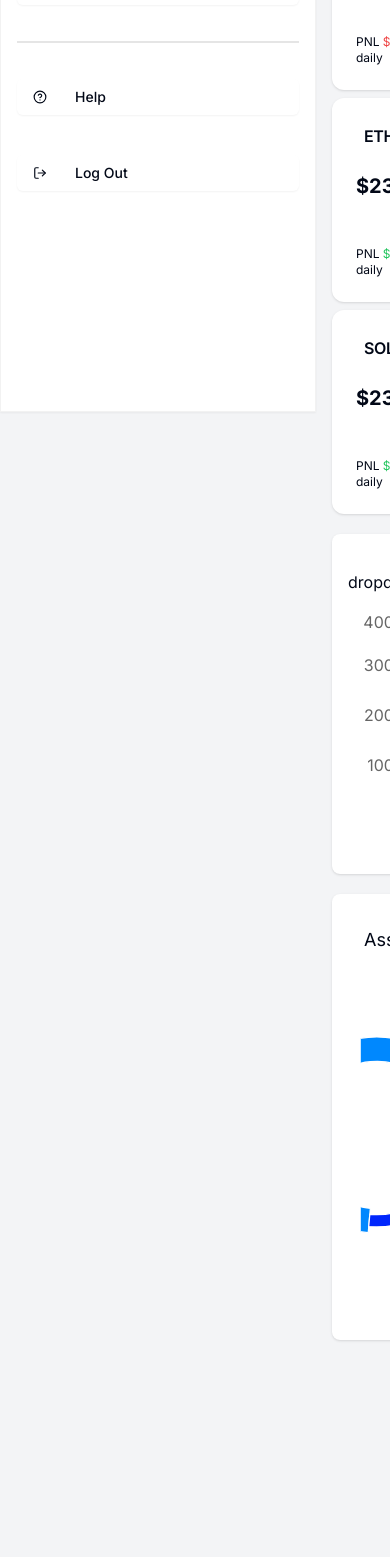
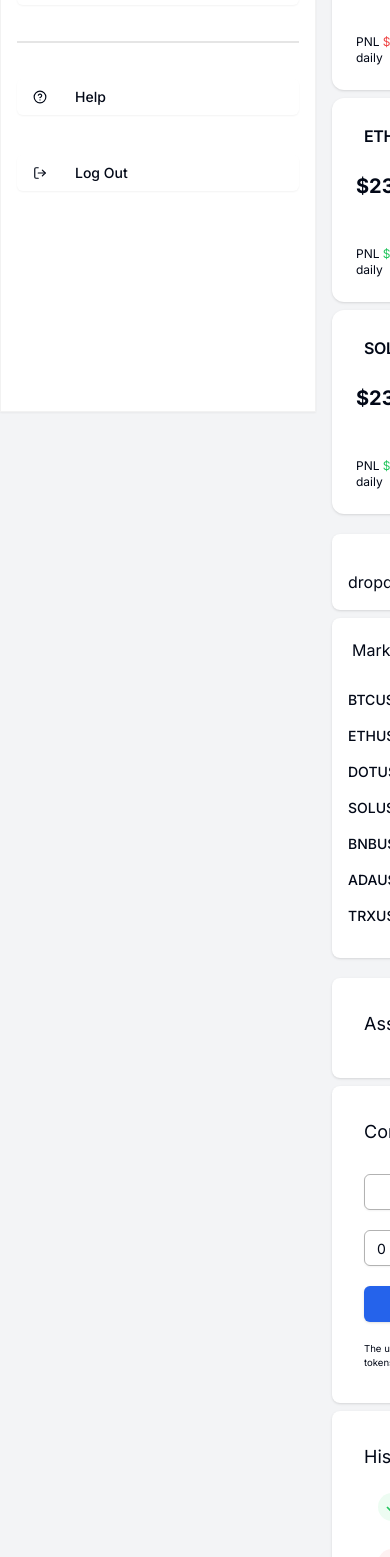
Before and after one commit to jwd222/bluetrade-dashboard, a Next.js app: page / in a window 390 px wide. Shown: the part 432-1989 px from the top of the page. Before the commit the page ends 1788 px from the top, so only its background shows below. Built offline with nearby package versions, Linux system fonts and the light colour scheme.

Commit message:
added responsiveness

```diff
--- a/app/page.tsx
+++ b/app/page.tsx
@@ -8,14 +8,14 @@ import Market from '@/components/Market'
 
 export default function Home() {
   return (
-    <div className="flex flex-col min-h-screen w-full">
+    <div className="flex flex-col w-full">
       <Header />
       <Cards />
-      <div className="p-4 pt-1 flex sm:flex-row gap-2 justify-between">
+      <div className="p-4 pt-1 flex sm:flex-row flex-col gap-2 justify-between w-full">
         <Chart />
         <Market />
       </div>
-      <div className="p-4 pt-1 flex sm:flex-row gap-2 justify-between">
+      <div className="p-4 pt-1 flex sm:flex-row flex-col gap-2 justify-between">
         <Asset />
         <Converter />
         <History />
--- a/components/Asset.tsx
+++ b/components/Asset.tsx
@@ -22,8 +22,8 @@ const COLORS = ['#55b0ff', '#00d9ff', '#0026fc']
 const Asset = () => {
   return (
     <div
-      className="rounded-lg p-8 shadow justify-center w-[25%]
-    dark:bg-gray-900 bg-white items-center flex flex-col flex-auto"
+      className="rounded-lg p-8 shadow justify-center sm:w-[25%] w-fit
+    dark:bg-gray-900 bg-white items-center flex flex-col sm:flex-auto"
     >
       <div className="flex flex-row justify-between w-full">
         <h1 className="text-lg dark:text-white justify-start">Assets</h1>
@@ -36,7 +36,7 @@ const Asset = () => {
         </Button>
       </div>
       <ResponsiveContainer width="100%" height="100%">
-        <PieChart className="scale-125 w-1/2 h-1/2">
+        <PieChart className="sm:scale-125 scale-50 w-1/2 h-1/2">
           <Pie
             data={data2}
             startAngle={265}
--- a/components/Coverter.tsx
+++ b/components/Coverter.tsx
@@ -54,7 +54,7 @@ const Converter = () => {
   return (
     <div
       className="flex flex-col items-start bg-white
-      dark:bg-gray-900 rounded-lg w-[30%]
+      dark:bg-gray-900 rounded-lg sm:w-[30%] w-full
     shadow p-8 gap-5 flex-auto"
     >
       <div className="flex flex-row justify-between w-full">
--- a/components/History.tsx
+++ b/components/History.tsx
@@ -6,7 +6,7 @@ import { BiUpArrowAlt, BiDownArrowAlt } from 'react-icons/bi'
 const History = () => {
   return (
     <div
-      className="rounded-lg flex flex-col shadow w-[45%]
+      className="rounded-lg flex flex-col shadow sm:w-[45%] w-full
     dark:text-white dark:bg-gray-900 bg-white p-8 flex-auto justify-between"
     >
       <div className="flex flex-row justify-between w-full flex-auto">
--- a/components/Market.tsx
+++ b/components/Market.tsx
@@ -5,7 +5,7 @@ import { Button } from '@/components/ui/button'
 const Market = () => {
   return (
     <div
-      className="rounded-lg flex flex-col flex-auto shadow w-1/3
+      className="rounded-lg flex flex-col flex-auto shadow sm:w-1/3 w-full
     dark:text-white dark:bg-gray-900 bg-white"
     >
       <div className="flex flex-row p-3">
--- a/components/SidebarButtons.tsx
+++ b/components/SidebarButtons.tsx
@@ -29,7 +29,7 @@ const SidebarButton = ({ title, icon }: SidebarButton) => {
       </span>
       {!expanded && (
         <div
-          className={`absolute left-full rounded-md px-2 py-1 ml-6 bg-white
+          className={`absolute z-40 left-full rounded-md px-2 py-1 ml-6 bg-white
           dark:bg-gray-950 hover:bg-blue-100 dark:hover:bg-black
           text-sm invisible opacity-20 -translate-x-3 transition-all
           group-hover:visible group-hover:opacity-100 group-hover:translate-x-0
```
